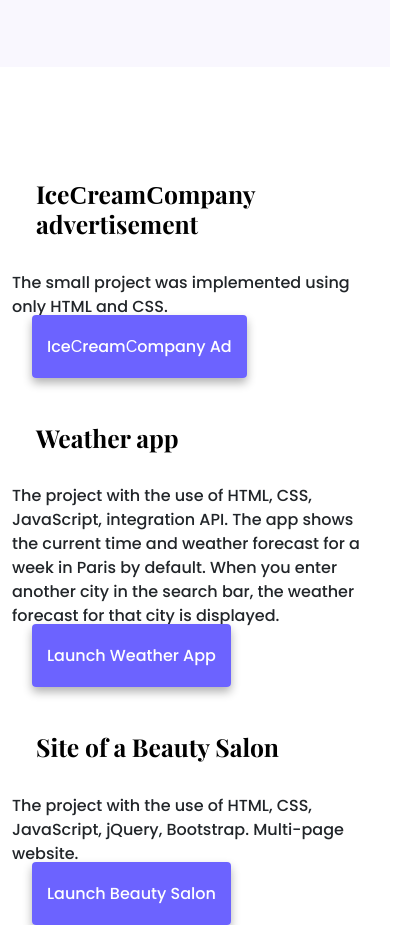
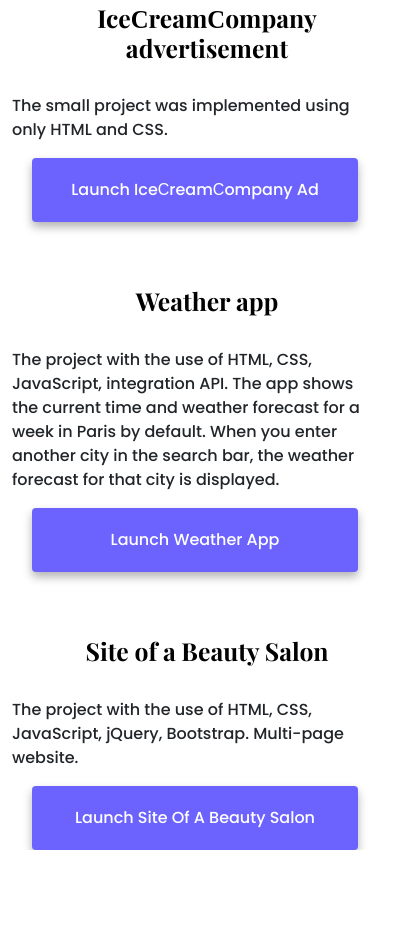
Before and after one commit to anetsudysubject/portfolio-project-shecodes, a plain HTML site: page index.html in a window 390 px wide. Shown: the part 728-1653 px from the top of the page, 415 px wide, since content can reach past the window. After the commit the page ends 1578 px from the top, so only its background shows below. Drawn offline with nearby package versions, Linux system fonts and the light colour scheme; a web font is replaced by a local one.

Commit message:
Made the homepage more responsive

```diff
--- a/index.html
+++ b/index.html
@@ -47,29 +47,29 @@
         <div class="col-md-6 mt-5">
           <img
             src="images/ad.png"
-            class="img-fluid rounded d-none d-sm-block"
+            class="img-fluid rounded d-none d-md-block"
             alt="IceСreamСompany advertisement"
           />
         </div>
         <div class="col-md-6 mt-5">
-          <h2 class="mb-3 mt-3 ms-4 text-sm-start pb-3">
+          <h2 class="mb-3 mt-3 ms-4 text-md-start pb-3">
             IceСreamСompany advertisement
           </h2>
           <p>The small project was implemented using only HTML and CSS.</p>
           <div class="mt-sm-5">
             <a
               href="https://anetsudysubject.github.io/ad/"
-              class="primary-link small-size"
+              class="primary-link small-size link"
               title="IceСreamСompany ad"
               target="_blank"
-              >IceСreamСompany ad</a
+              >Launch IceСreamСompany ad</a
             >
           </div>
         </div>
       </div>
       <div class="row mt-5">
         <div class="col-md-6">
-          <h2 class="mb-3 mt-3 ms-4 text-sm-start pb-3">Weather app</h2>
+          <h2 class="mb-3 mt-3 ms-4 text-md-start pb-3">Weather app</h2>
           <p>
             The project with the use of HTML, CSS, JavaScript, integration API.
             The app shows the current time and weather forecast for a week in
@@ -79,7 +79,7 @@
           <div class="mb-sm-5 mt-sm-5">
             <a
               href="https://anetsudysubject.github.io/weather-app-project/"
-              class="primary-link small-size"
+              class="primary-link small-size link"
               title="Launch Weather App"
               target="_blank"
               >Launch Weather App</a
@@ -89,7 +89,7 @@
         <div class="col-md-6">
           <img
             src="images/weather.png"
-            class="img-fluid rounded d-none d-sm-block"
+            class="img-fluid rounded d-none d-md-block"
             alt="weather forecast"
           />
         </div>
@@ -98,12 +98,12 @@
         <div class="col-md-6">
           <img
             src="images/beautySaloon.png"
-            class="img-fluid rounded d-none d-sm-block"
+            class="img-fluid rounded d-none d-md-block"
             alt="beauty salon"
           />
         </div>
         <div class="col-md-6">
-          <h2 class="mb-3 mt-3 ms-4 text-sm-start pb-3">
+          <h2 class="mb-3 mt-3 ms-4 text-md-start pb-3">
             Site of a Beauty Salon
           </h2>
           <p>
@@ -113,10 +113,10 @@
           <div class="mt-sm-5">
             <a
               href="https://anetsudysubject.github.io/BeautySaloon/"
-              class="primary-link small-size"
+              class="primary-link small-size link"
               title="Launch Beauty Salon"
               target="_blank"
-              >Launch Beauty Salon</a
+              >Launch Site of a Beauty Salon</a
             >
           </div>
         </div>
--- a/style/style.css
+++ b/style/style.css
@@ -73,3 +73,19 @@ h1 {
   text-decoration: none;
   text-transform: capitalize;
 }
+
+@media (max-width: 770px) {
+  h1 {
+    font-size: 45px;
+  }
+
+  h2 {
+    text-align: center;
+  }
+
+  .link {
+    display: block;
+    text-align: center;
+    margin: 0 20px;
+  }
+}
```
